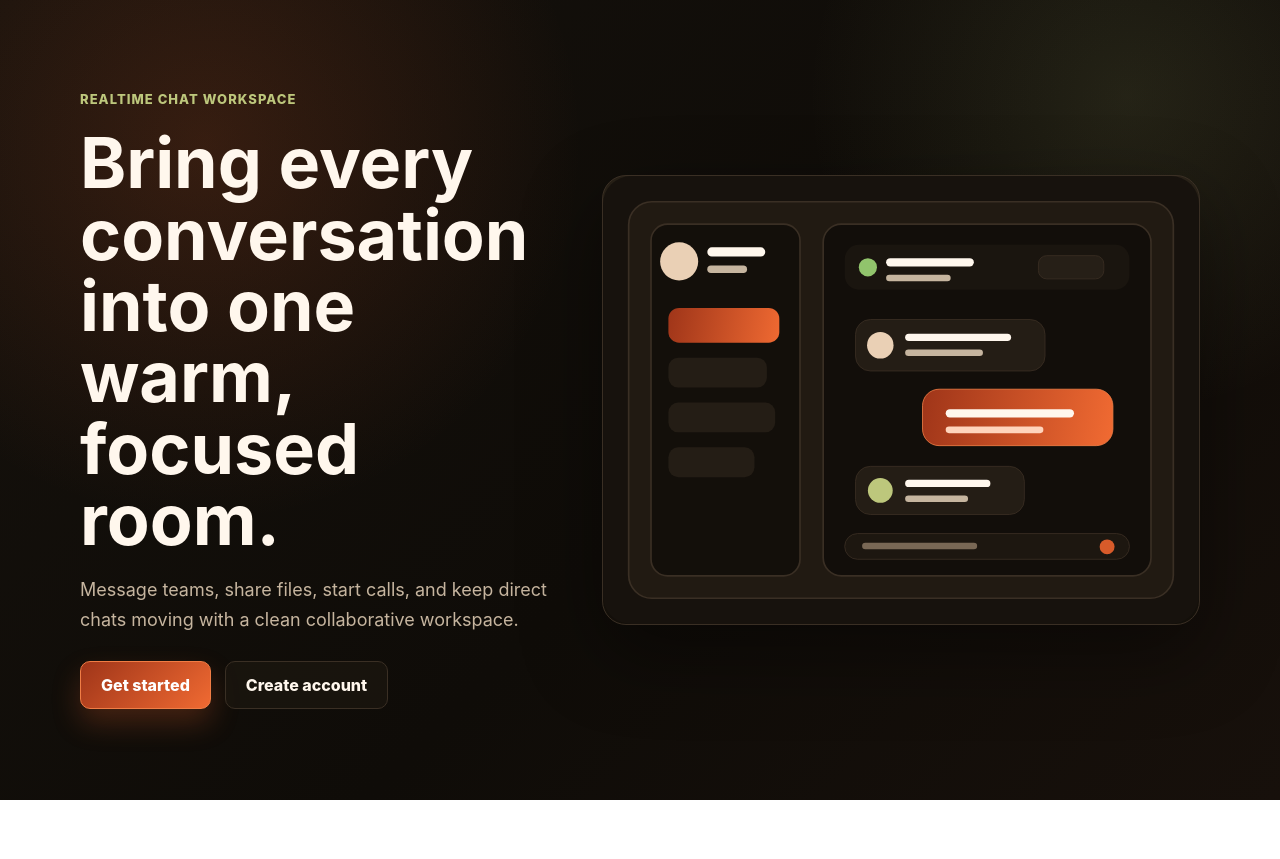
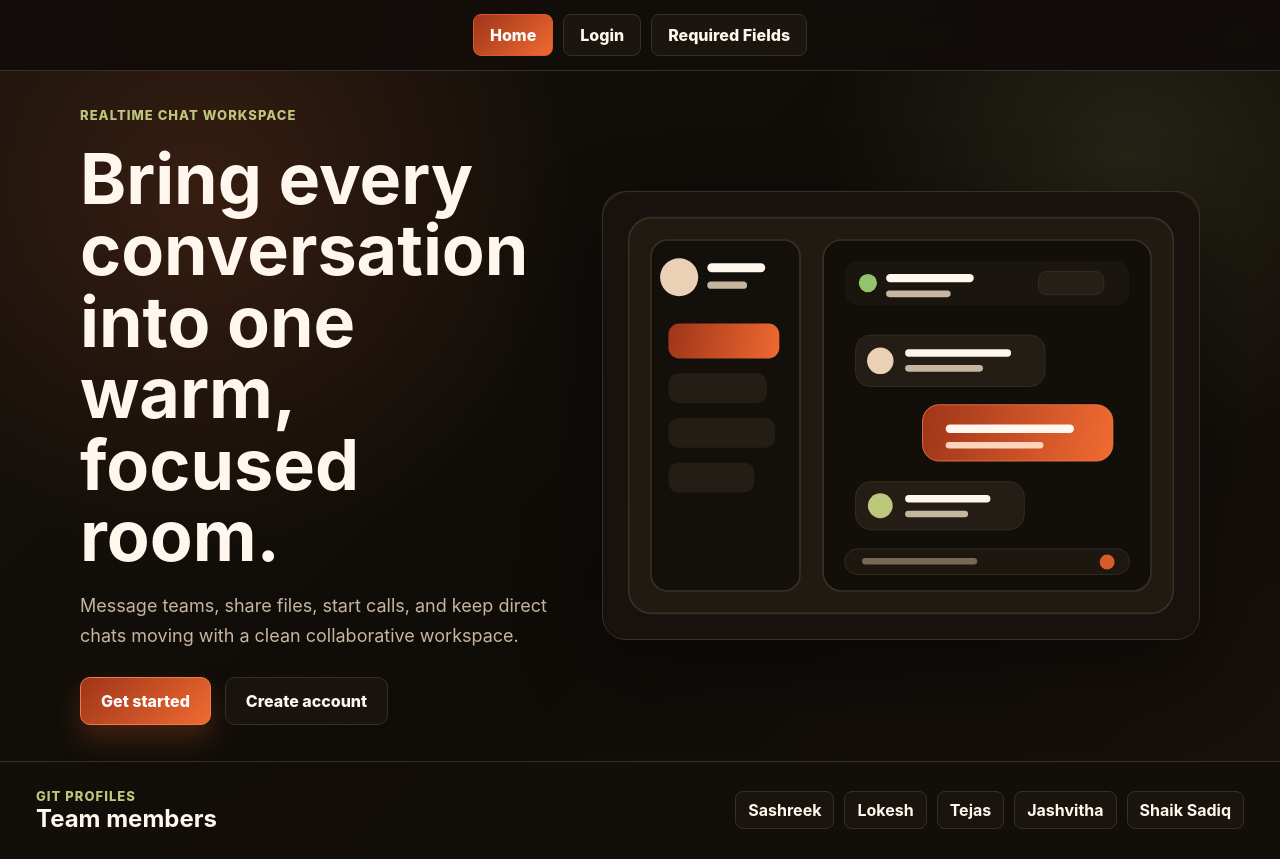
Before and after one commit to dwarakalokeshsadhu-bit/Real-Time-chat_App, a React (Vite) app in the folder client/: page / in a window 1280 px wide. Before the commit the page ends 800 px from the top, so only its background shows below. Built offline with nearby package versions, Linux system fonts and the light colour scheme; no server answers.

Commit message:
Add public navigation and team footer

```diff
--- a/client/src/App.jsx
+++ b/client/src/App.jsx
@@ -5,6 +5,18 @@ import Login from './pages/Login';
 import Register from './pages/Register';
 import Workspace from './pages/Workspace';
 import { useAuthStore } from './store/authSlice';
+
+const teamMembers = [
+  'Sashreek',
+  'Lokesh',
+  'Tejas',
+  'Jashvitha',
+  'Shaik Sadiq',
+];
+
+function githubSearchUrl(name) {
+  return `https://github.com/search?q=${encodeURIComponent(name)}&type=users`;
+}
 
 export default function App() {
   const user = useAuthStore(s => s.user);
@@ -27,16 +39,57 @@ export default function App() {
   }, [applyAuthCallback]);
 
   if (user) return <Workspace />;
-  if (mode === 'home') {
-    return (
-      <Home
-        goToLogin={() => setMode('login')}
-        goToRegister={() => setMode('register')}
-      />
-    );
-  }
 
-  return mode === 'login'
-    ? <Login switchMode={() => setMode('register')} />
-    : <Register switchMode={() => setMode('login')} />;
+  return (
+    <div className="public-page">
+      <nav className="app-navbar" aria-label="Primary navigation">
+        <button
+          type="button"
+          className={mode === 'home' ? 'active' : ''}
+          onClick={() => setMode('home')}
+        >
+          Home
+        </button>
+        <button
+          type="button"
+          className={mode === 'login' ? 'active' : ''}
+          onClick={() => setMode('login')}
+        >
+          Login
+        </button>
+        <button
+          type="button"
+          className={mode === 'register' ? 'active' : ''}
+          onClick={() => setMode('register')}
+        >
+          Required Fields
+        </button>
+      </nav>
+
+      {mode === 'home' ? (
+        <Home
+          goToLogin={() => setMode('login')}
+          goToRegister={() => setMode('register')}
+        />
+      ) : mode === 'login' ? (
+        <Login switchMode={() => setMode('register')} />
+      ) : (
+        <Register switchMode={() => setMode('login')} />
+      )}
+
+      <footer className="team-footer">
+        <div>
+          <p className="footer-kicker">Git profiles</p>
+          <h2>Team members</h2>
+        </div>
+        <div className="team-links">
+          {teamMembers.map(member => (
+            <a key={member} href={githubSearchUrl(member)} target="_blank" rel="noreferrer">
+              {member}
+            </a>
+          ))}
+        </div>
+      </footer>
+    </div>
+  );
 }
--- a/client/src/pages/Login/index.jsx
+++ b/client/src/pages/Login/index.jsx
@@ -14,8 +14,8 @@ export default function Login({ switchMode }) {
   }
   return <div className="auth"><form onSubmit={submit}>
     <h1>Login</h1>{error && <p className="error">{error}</p>}
-    <input placeholder="Email" value={email} onChange={e => setEmail(e.target.value)} />
-    <input placeholder="Password" type="password" value={password} onChange={e => setPassword(e.target.value)} />
+    <input placeholder="Email" type="email" value={email} onChange={e => setEmail(e.target.value)} required />
+    <input placeholder="Password" type="password" value={password} onChange={e => setPassword(e.target.value)} required />
     <button>Login</button>
     <div className="social-auth">
       <button type="button" onClick={() => loginWithProvider('google')}>Continue with Google</button>
--- a/client/src/pages/Register/index.jsx
+++ b/client/src/pages/Register/index.jsx
@@ -12,9 +12,9 @@ export default function Register({ switchMode }) {
   }
   return <div className="auth"><form onSubmit={submit}>
     <h1>Register</h1>{error && <p className="error">{error}</p>}
-    <input placeholder="Username" value={form.username} onChange={e => setForm({ ...form, username: e.target.value })} />
-    <input placeholder="Email" value={form.email} onChange={e => setForm({ ...form, email: e.target.value })} />
-    <input placeholder="Password" type="password" value={form.password} onChange={e => setForm({ ...form, password: e.target.value })} />
+    <input placeholder="Username" value={form.username} onChange={e => setForm({ ...form, username: e.target.value })} required />
+    <input placeholder="Email" type="email" value={form.email} onChange={e => setForm({ ...form, email: e.target.value })} required />
+    <input placeholder="Password" type="password" value={form.password} onChange={e => setForm({ ...form, password: e.target.value })} required />
     <button>Register</button><p onClick={switchMode}>Already have account?</p>
   </form></div>;
 }
--- a/client/src/styles.css
+++ b/client/src/styles.css
@@ -603,6 +603,98 @@ body {
   color: var(--text);
 }
 
+.public-page {
+  min-height: 100vh;
+  display: flex;
+  flex-direction: column;
+}
+
+.app-navbar {
+  position: sticky;
+  top: 0;
+  z-index: 20;
+  display: flex;
+  justify-content: center;
+  gap: 10px;
+  padding: 14px 20px;
+  background: rgba(18, 14, 10, 0.92);
+  border-bottom: 1px solid var(--line);
+  backdrop-filter: blur(12px);
+}
+
+.app-navbar button {
+  min-height: 42px;
+  padding: 0 16px;
+  border: 1px solid var(--line);
+  border-radius: 8px;
+  background: rgba(29, 23, 16, 0.86);
+  color: var(--text);
+  cursor: pointer;
+  font: inherit;
+  font-weight: 800;
+}
+
+.app-navbar button:hover,
+.app-navbar button.active {
+  border-color: var(--accent);
+  background: linear-gradient(135deg, var(--accent-dark), var(--accent-strong));
+  color: #fff;
+}
+
+.public-page .home-page,
+.public-page .auth {
+  flex: 1;
+  min-height: auto;
+}
+
+.team-footer {
+  display: flex;
+  align-items: center;
+  justify-content: space-between;
+  gap: 24px;
+  padding: 26px 36px;
+  background: rgba(18, 14, 10, 0.96);
+  border-top: 1px solid var(--line);
+}
+
+.team-footer h2,
+.team-footer p {
+  margin: 0;
+}
+
+.footer-kicker {
+  color: var(--olive);
+  font-size: 13px;
+  font-weight: 800;
+  letter-spacing: 0.08em;
+  text-transform: uppercase;
+}
+
+.team-links {
+  display: flex;
+  flex-wrap: wrap;
+  justify-content: flex-end;
+  gap: 10px;
+}
+
+.team-links a {
+  min-height: 38px;
+  display: inline-flex;
+  align-items: center;
+  border: 1px solid var(--line);
+  border-radius: 8px;
+  padding: 0 12px;
+  background: rgba(29, 23, 16, 0.76);
+  color: var(--text);
+  font-weight: 700;
+  text-decoration: none;
+}
+
+.team-links a:hover {
+  border-color: var(--olive);
+  color: #f3f7c7;
+}
+
 .home-page {
   min-height: 100vh;
   display: grid;
@@ -1054,6 +1146,26 @@ body {
 }
 
 @media (max-width: 760px) {
+  .app-navbar {
+    justify-content: stretch;
+  }
+
+  .app-navbar button {
+    flex: 1;
+    padding: 0 8px;
+    font-size: 14px;
+  }
+
+  .team-footer {
+    align-items: flex-start;
+    flex-direction: column;
+    padding: 22px;
+  }
+
+  .team-links {
+    justify-content: flex-start;
+  }
+
   .home-page {
     padding: 22px;
   }
```
